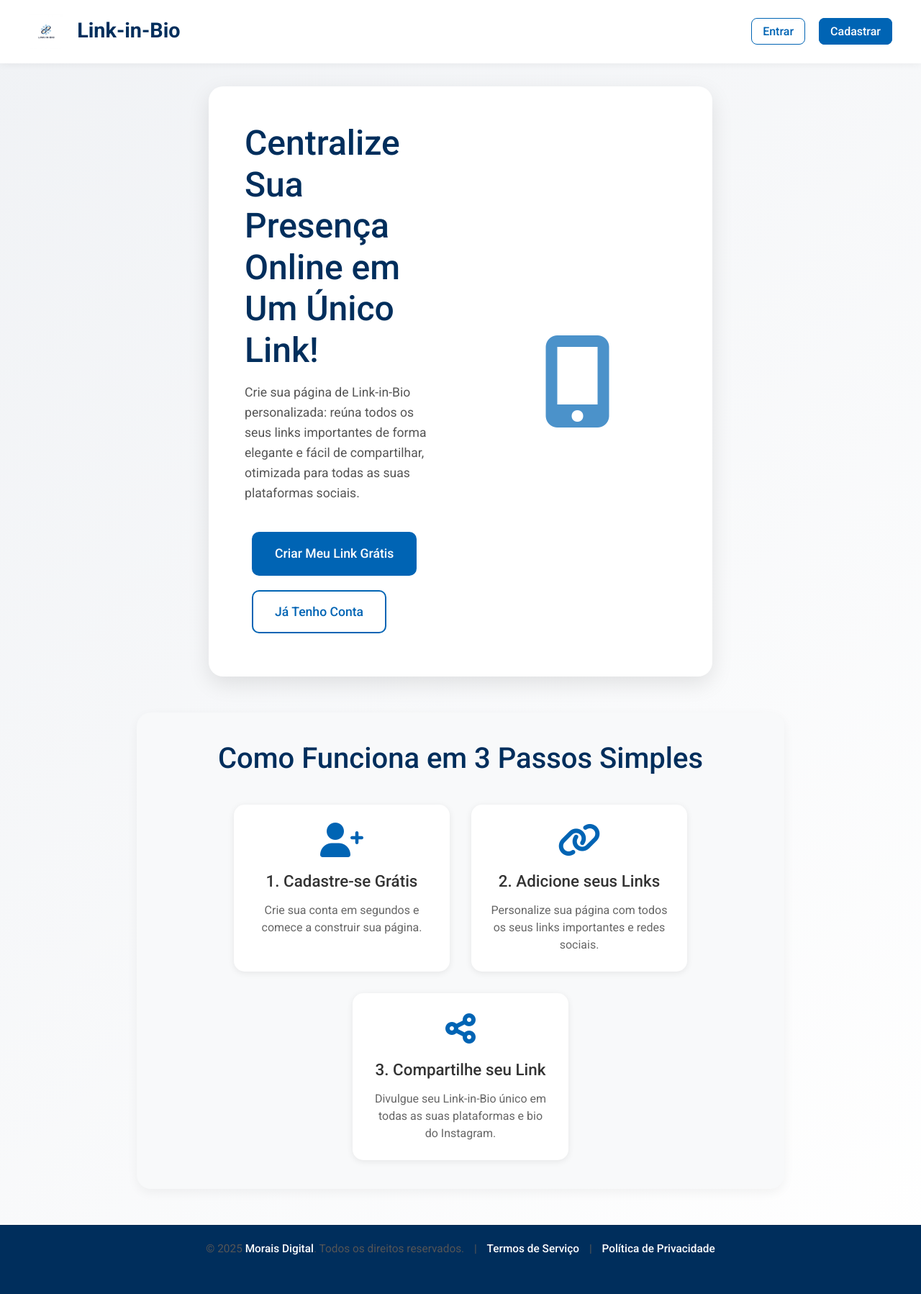
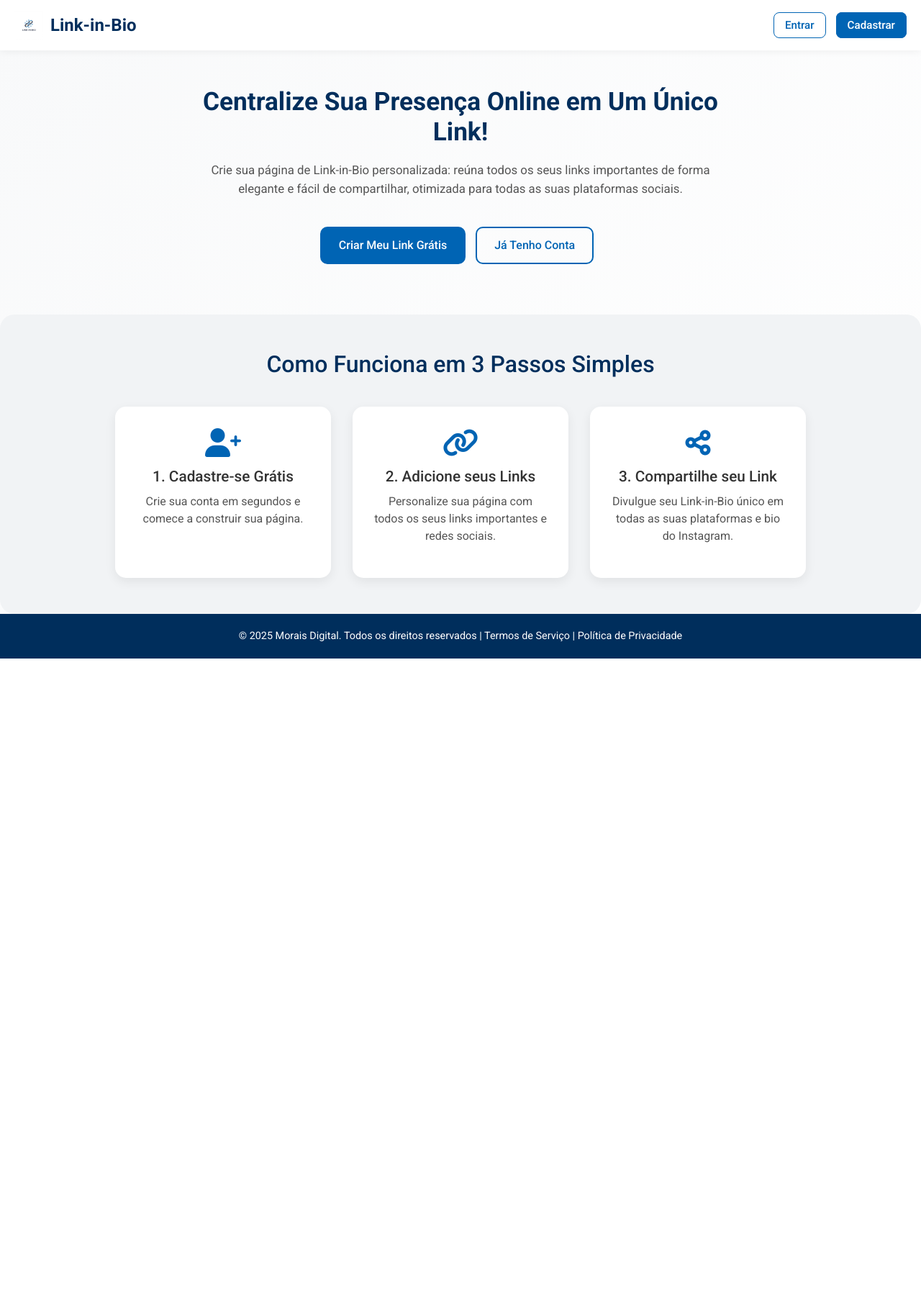
Before and after one commit to moraisgabriel16/linkgerador, a Flask app: page / in a window 1280 px wide. Shown: the whole page at 72% size. After the commit the page ends 915 px from the top, so only its background shows below. Run offline with Flask 3, Linux system fonts and the light colour scheme; some libraries are stand-ins or nearby versions.

Commit message:
Atualizar o home.html

```diff
--- a/templates/home.html
+++ b/templates/home.html
@@ -3,246 +3,230 @@
 <head>
   <meta charset="UTF-8">
   <meta name="viewport" content="width=device-width, initial-scale=1.0">
-    <title>Bem-vindo ao Link-in-Bio</title>
-    <link rel="icon" type="image/png" href="{{ url_for('static', filename='logo.png') }}">
+  <title>Link-in-Bio - Centralize sua presença online</title>
+  <link rel="icon" type="image/png" href="/static/logo.png">
   <link href="https://fonts.googleapis.com/css2?family=Roboto:wght@300;400;500;700&display=swap" rel="stylesheet">
   <link href="https://cdn.jsdelivr.net/npm/bootstrap@5.3.3/dist/css/bootstrap.min.css" rel="stylesheet">
-    <link rel="stylesheet" href="https://cdnjs.cloudflare.com/ajax/libs/font-awesome/6.0.0-beta3/css/all.min.css">
+  <link rel="stylesheet" href="https://cdnjs.cloudflare.com/ajax/libs/font-awesome/6.0.0/css/all.min.css">
   <script src="https://cdn.jsdelivr.net/npm/bootstrap@5.3.3/dist/js/bootstrap.bundle.min.js"></script>
+
   <style>
     body {
       font-family: 'Roboto', sans-serif;
-            background: linear-gradient(135deg, #F0F2F5, #FFFFFF);
-            display: flex;
-            flex-direction: column; /* Para empilhar header, main e footer */
-            min-height: 100vh;
+      background: linear-gradient(135deg, #f8f9fa, #ffffff);
       margin: 0;
+      padding-top: 80px;
     }
+
     header {
+      background-color: #ffffff;
+      padding: 15px 20px;
+      position: fixed;
+      top: 0;
+      left: 0;
       width: 100%;
-            padding: 20px 40px;
+      z-index: 1000;
+      box-shadow: 0 2px 10px rgba(0, 0, 0, 0.05);
       display: flex;
       justify-content: space-between;
       align-items: center;
-            background-color: #FFFFFF; /* Fundo branco para o cabeçalho */
-            box-shadow: 0 2px 10px rgba(0, 0, 0, 0.05);
-            position: fixed; /* Fixa o cabeçalho no topo */
-            top: 0;
-            left: 0;
-            z-index: 1000;
     }
+
     .logo {
-            color: #002E5C;
-            font-size: 1.8em;
-            font-weight: 700;
-            text-decoration: none; /* Para garantir que o logo seja clicável se for um link */
+      display: flex;
+      align-items: center;
+      font-size: 1.5rem;
+      font-weight: bold;
+      color: #002e5c;
+      text-decoration: none;
     }
+
+    .logo img {
+      height: 40px;
+      margin-right: 10px;
+    }
+
     .nav-buttons a {
-            margin-left: 15px;
+      text-decoration: none;
+      margin-left: 10px;
       padding: 8px 15px;
       border-radius: 8px;
-            text-decoration: none;
       font-weight: 500;
-            transition: all 0.2s ease;
+      font-size: 0.95rem;
+      transition: all 0.2s ease-in-out;
     }
-        .nav-buttons .btn-login {
+
+    .btn-login {
       color: #0064B4;
+      border: 1px solid #0064B4;
       background-color: transparent;
-            border: 1px solid #0064B4;
     }
-        .nav-buttons .btn-login:hover {
+
+    .btn-login:hover {
       background-color: #0064B4;
       color: white;
     }
-        .nav-buttons .btn-register {
+
+    .btn-register {
       background-color: #0064B4;
       color: white;
       border: 1px solid #0064B4;
     }
-        .nav-buttons .btn-register:hover {
+
+    .btn-register:hover {
       background-color: #004F90;
     }
 
-        main {
-            flex-grow: 1; /* Permite que o conteúdo principal ocupe o espaço restante */
-            display: flex;
-            flex-direction: column;
-            justify-content: center;
-            align-items: center;
-            padding: 120px 20px 50px 20px; /* Ajusta o padding para o cabeçalho fixo */
-            width: 100%;
+    .hero-container {
+      text-align: center;
+      max-width: 800px;
+      margin: auto;
+      padding: 40px 20px;
     }
 
-        .hero-container {
-            background-color: #FFFFFF;
-            padding: 50px;
-            border-radius: 20px;
-            box-shadow: 0 10px 30px rgba(0, 0, 0, 0.1);
-            max-width: 700px; /* Aumentado para acomodar ilustração e mais texto */
-            width: 100%;
-            text-align: center;
-            display: flex;
-            flex-direction: column;
-            align-items: center;
-            margin-bottom: 50px; /* Espaçamento antes da próxima seção */
-        }
-        .hero-content {
-            display: flex;
-            flex-direction: column;
-            align-items: center;
-            gap: 20px;
-        }
-        /* Para telas maiores, colocar imagem ao lado do texto */
-        @media (min-width: 768px) {
-            .hero-content {
-                flex-direction: row;
-                text-align: left;
-            }
-            .hero-text {
-                flex: 1;
-                padding-right: 30px;
-            }
-            .hero-image {
-                flex: 1;
-                display: flex;
-                justify-content: center;
-                align-items: center;
-            }
+    .hero-container h1 {
+      font-size: 2.2rem;
+      font-weight: 700;
+      color: #002E5C;
+      margin-bottom: 20px;
     }
 
-        h1 { color: #002E5C; margin-bottom: 15px; font-size: 3em; line-height: 1.2; }
-        p { color: #555; margin-bottom: 30px; line-height: 1.6; font-size: 1.1em; }
+    .hero-container p {
+      font-size: 1.05rem;
+      color: #555;
+      margin-bottom: 30px;
+    }
+
     .button-group a {
       display: inline-block;
-            padding: 15px 30px;
+      margin: 10px 10px 0 0;
+      padding: 12px 24px;
       border-radius: 10px;
+      font-weight: 500;
+      font-size: 1rem;
       text-decoration: none;
-            margin: 10px;
-            font-weight: 500;
-            font-size: 1.1em;
-            transition: background-color 0.2s ease, transform 0.2s ease, border-color 0.2s ease;
+      transition: 0.3s ease;
     }
-        .button-group .btn-primary-cta {
+
+    .btn-primary-cta {
       background-color: #0064B4;
       color: white;
       border: 2px solid #0064B4;
     }
-        .button-group .btn-primary-cta:hover {
+
+    .btn-primary-cta:hover {
       background-color: #004F90;
       transform: translateY(-3px);
-            color: white; /* Garante que a cor do texto permaneça branca no hover */
     }
-        .button-group .btn-secondary-cta {
+
+    .btn-secondary-cta {
       background-color: transparent;
       color: #0064B4;
       border: 2px solid #0064B4;
     }
-        .button-group .btn-secondary-cta:hover {
+
+    .btn-secondary-cta:hover {
       background-color: #0064B4;
       color: white;
       transform: translateY(-3px);
     }
 
-        /* Seção "Como Funciona" */
     .how-it-works {
-            width: 100%;
-            max-width: 900px; /* Mais largo para os 3 passos */
-            padding: 40px 20px;
+      background-color: #f1f3f5;
+      padding: 50px 20px;
+      margin-top: 30px;
+      border-radius: 20px;
       text-align: center;
-            background-color: #f8f9fa; /* Fundo ligeiramente diferente */
-            border-radius: 20px;
-            box-shadow: 0 5px 15px rgba(0, 0, 0, 0.05);
     }
+
     .how-it-works h2 {
       color: #002E5C;
+      font-size: 2rem;
       margin-bottom: 40px;
-            font-size: 2.5em;
     }
+
     .steps-container {
       display: flex;
+      flex-wrap: wrap;
       justify-content: center;
-            flex-wrap: wrap; /* Quebra linha em telas pequenas */
       gap: 30px;
     }
+
     .step {
-            flex: 1;
-            min-width: 280px;
-            max-width: 300px; /* Limite para não ficar muito largo */
-            padding: 25px;
-            background-color: #FFFFFF;
+      background-color: #ffffff;
       border-radius: 15px;
-            box-shadow: 0 2px 10px rgba(0, 0, 0, 0.08);
-            text-align: center;
+      padding: 30px;
+      max-width: 300px;
+      min-width: 260px;
+      box-shadow: 0 5px 15px rgba(0, 0, 0, 0.07);
       transition: transform 0.2s ease;
     }
+
     .step:hover {
       transform: translateY(-5px);
     }
+
     .step i {
-            font-size: 3em;
+      font-size: 2.5rem;
       color: #0064B4;
-            margin-bottom: 20px;
-        }
-        .step h3 {
-            font-size: 1.4em;
-            color: #333;
       margin-bottom: 15px;
     }
-        .step p {
-            font-size: 1em;
-            color: #666;
-            line-height: 1.5;
-            margin-bottom: 0;
+
+    .step h3 {
+      font-size: 1.3rem;
+      color: #333;
+      margin-bottom: 10px;
     }
 
-        .footer {
-            margin-top: auto; /* Empurra o rodapé para o fundo */
+    .step p {
+      color: #555;
+      font-size: 1rem;
+    }
+
+    footer {
+      background-color: #002E5C;
+      color: white;
       padding: 20px;
       text-align: center;
-            font-size: 14px;
-            color: #CCCCCC;
-            background-color: #002E5C;
-            border-top: 1px solid #00264D;
-            width: 100%;
-            box-sizing: border-box;
+      font-size: 0.9rem;
     }
-        .footer a {
-            color: #FFFFFF;
+
+    footer a {
+      color: #ffffff;
       text-decoration: none;
-            font-weight: 500;
     }
-        .footer a:hover {
-            color: #ADD8E6;
+
+    footer a:hover {
       text-decoration: underline;
+      color: #aad4ff;
+    }
+
+    @media (max-width: 576px) {
+      .hero-container h1 {
+        font-size: 1.8rem;
+      }
     }
   </style>
 </head>
 <body>
+
   <header>
-        <a href="{{ url_for('home') }}" class="logo">
-            <img src="{{ url_for('static', filename='logo.png') }}" alt="Logo Link-in-Bio" style="height:48px;vertical-align:middle;margin-right:12px;">
-            Link-in-Bio
+    <a href="/" class="logo">
+      <img src="/static/logo.png" alt="Logo"> Link-in-Bio
     </a>
-        <nav class="nav-buttons">
-            <a href="{{ url_for('login') }}" class="btn-login">Entrar</a>
-            <a href="{{ url_for('register') }}" class="btn-register">Cadastrar</a>
-        </nav>
+    <div class="nav-buttons">
+      <a href="/login" class="btn-login">Entrar</a>
+      <a href="/register" class="btn-register">Cadastrar</a>
+    </div>
   </header>
 
   <main>
     <div class="hero-container">
-            <div class="hero-content">
-                <div class="hero-text">
       <h1>Centralize Sua Presença Online em Um Único Link!</h1>
       <p>Crie sua página de Link-in-Bio personalizada: reúna todos os seus links importantes de forma elegante e fácil de compartilhar, otimizada para todas as suas plataformas sociais.</p>
       <div class="button-group">
-                        <a href="{{ url_for('register') }}" class="btn-primary-cta">Criar Meu Link Grátis</a>
-                        <a href="{{ url_for('login') }}" class="btn-secondary-cta">Já Tenho Conta</a>
-                    </div>
-                </div>
-                <div class="hero-image">
-                    <i class="fas fa-mobile-alt" style="font-size: 8em; color: #0064B4; opacity: 0.7;"></i>
-                </div>
+        <a href="/register" class="btn-primary-cta">Criar Meu Link Grátis</a>
+        <a href="/login" class="btn-secondary-cta">Já Tenho Conta</a>
       </div>
     </div>
 
@@ -268,13 +252,11 @@
     </section>
   </main>
 
-    <div class="footer">
-        <p>
-            &copy; 2025 <a href="https://www.moraisdigitalsolutions.site/" target="_blank">Morais Digital</a>. Todos os direitos reservados.
-            <span style="margin: 0 10px;">|</span> <a href="{{ url_for('terms_of_service') }}">Termos de Serviço</a>
-            <span style="margin: 0 10px;">|</span>
-            <a href="{{ url_for('privacy_policy') }}">Política de Privacidade</a>
-        </p>
-    </div>
+  <footer>
+    &copy; 2025 <a href="https://www.moraisdigitalsolutions.site" target="_blank">Morais Digital</a>. Todos os direitos reservados |
+    <a href="/terms">Termos de Serviço</a> |
+    <a href="/privacy">Política de Privacidade</a>
+  </footer>
+
 </body>
 </html>
```
Lines whose indentation alone changed are shown as unchanged.
